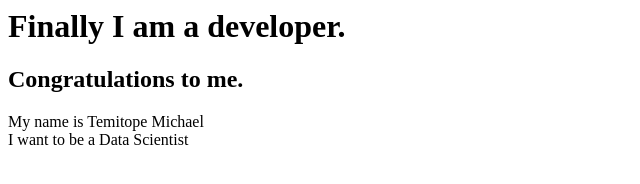
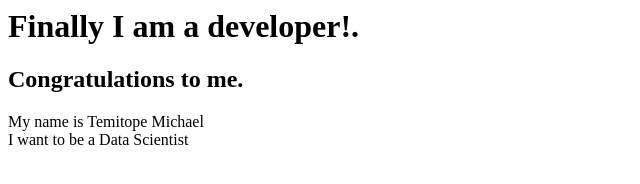
Before and after one commit to shawntops/firstproj, a plain HTML site: page index.html in a window 1280 px wide. Shown: the full height of the page, 0-640 px from the left. Drawn offline with Linux system fonts and the light colour scheme.

Commit message:
My first commit

```diff
--- a/index.html
+++ b/index.html
@@ -1,4 +1,4 @@
-<h1>Finally I am a developer.</h1>
+<h1>Finally I am a developer!.</h1>
 <h2>Congratulations to me.</h2>
 <body>
   My name is Temitope Michael <br> I want to be a Data Scientist
```
